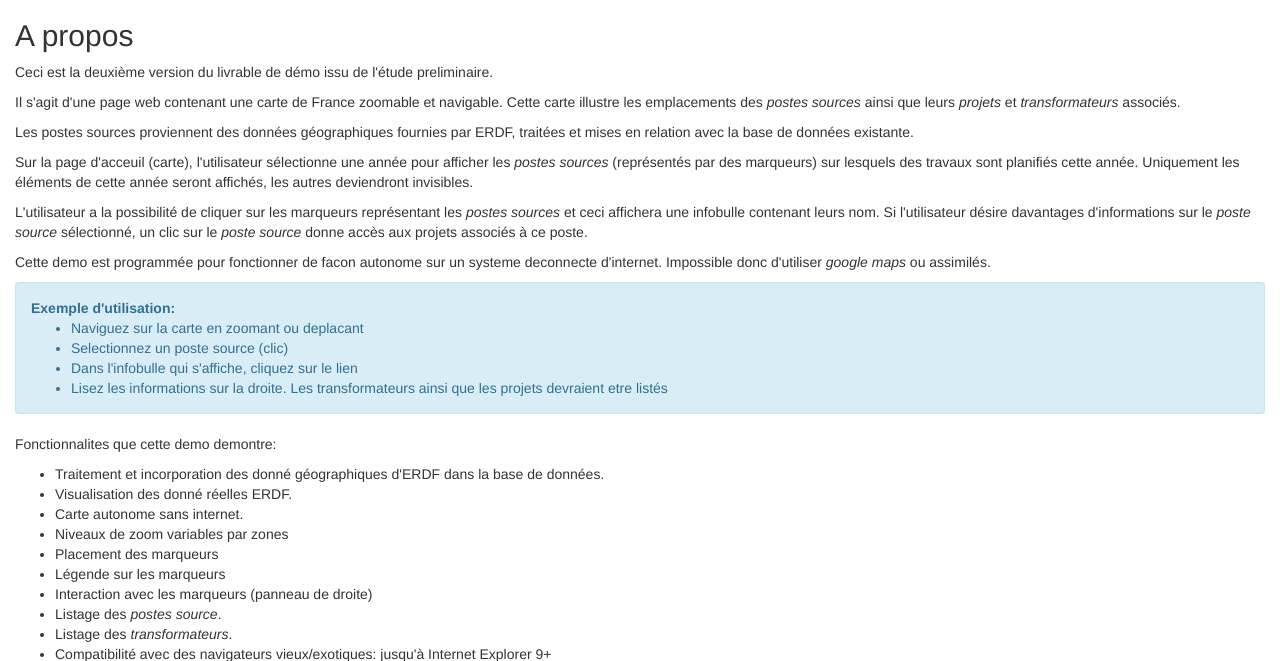
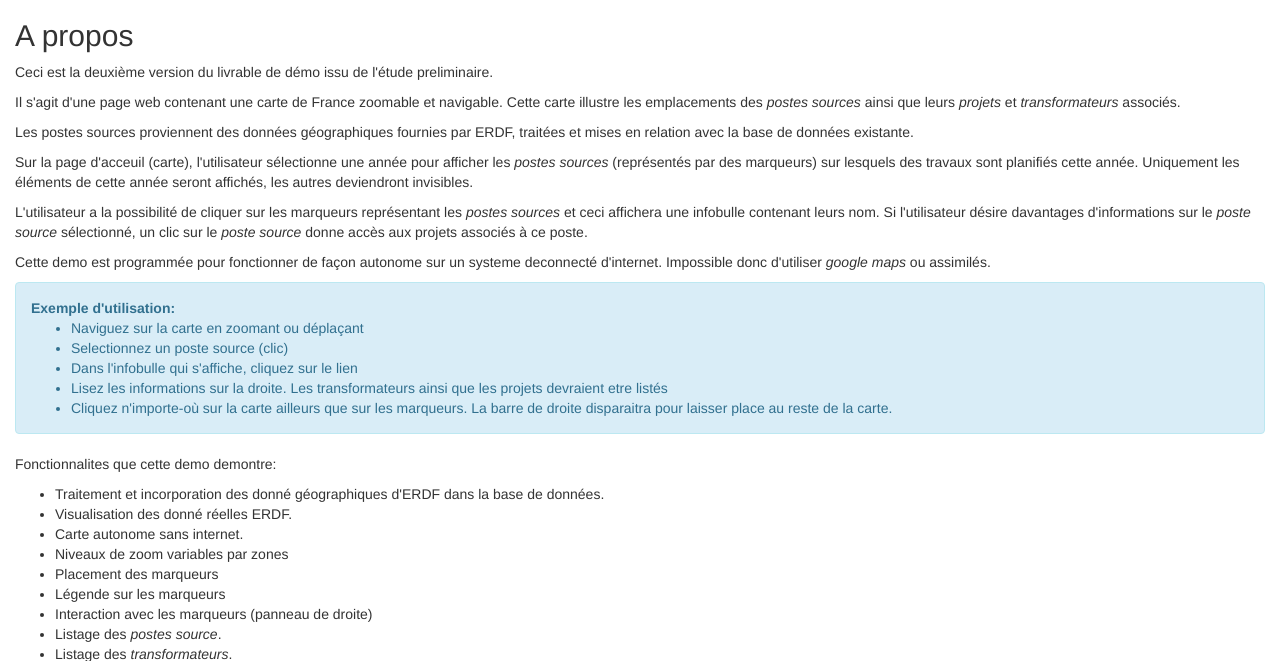
Before and after one commit to filipnovotny/psmap, a PHP site: template application/views/about.twig in a window 1280 px wide. Shown: the part 51-712 px from the top of the page. Run offline with PHP 8.4, Linux system fonts and the light colour scheme; the template is opened without the code that fills it, so the values that code supplies are empty; some libraries are stand-ins or nearby versions.

Commit message:
updated about, corrected mistakes

```diff
--- a/application/views/about.twig
+++ b/application/views/about.twig
@@ -36,15 +36,16 @@
       L&#39;utilisateur a la possibilit&eacute; de cliquer sur les marqueurs repr&eacute;sentant les <em>postes sources</em> et ceci affichera une infobulle contenant leurs nom. Si l&#39;utilisateur d&eacute;sire davantages d&#39;informations sur le <em>poste source</em> s&eacute;lectionn&eacute;, un clic sur le <em>poste source</em> donne acc&egrave;s aux projets associ&eacute;s &agrave; ce poste.
     </p>
     <p>
-      Cette demo est programm&eacute;e pour fonctionner de facon autonome sur un systeme deconnecte d&#39;internet. Impossible donc d&#39;utiliser <em>google maps</em> ou assimil&eacute;s.
+      Cette demo est programm&eacute;e pour fonctionner de fa&ccedil;on autonome sur un systeme deconnect&eacute; d&#39;internet. Impossible donc d&#39;utiliser <em>google maps</em> ou assimil&eacute;s.
     </p>
     <div class="alert alert-info" role="alert">
       <strong>Exemple d&#39;utilisation:</strong>
       <ul>
-      <li>Naviguez sur la carte en zoomant ou deplacant</li>
+      <li>Naviguez sur la carte en zoomant ou d&eacute;pla&ccedil;ant</li>
       <li>Selectionnez un poste source (clic)</li>
       <li>Dans l&#39;infobulle qui s&#39;affiche, cliquez sur le lien</li>
       <li>Lisez les informations sur la droite. Les transformateurs ainsi que les projets devraient etre list&eacute;s</li>
+      <li>Cliquez n&#39;importe-o&ugrave; sur la carte ailleurs que sur les marqueurs. La barre de droite disparaitra pour laisser place au reste de la carte.</li>
       </ul>
     </div>
 
```
